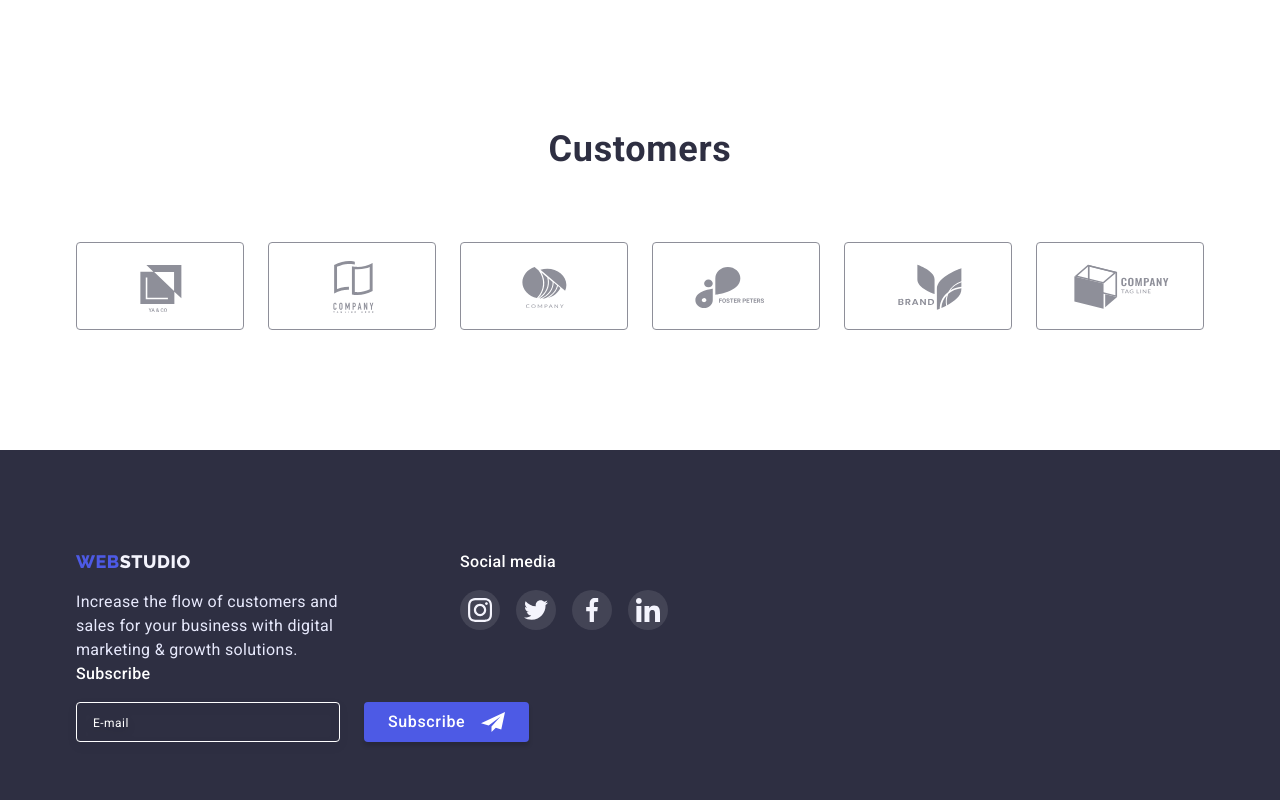
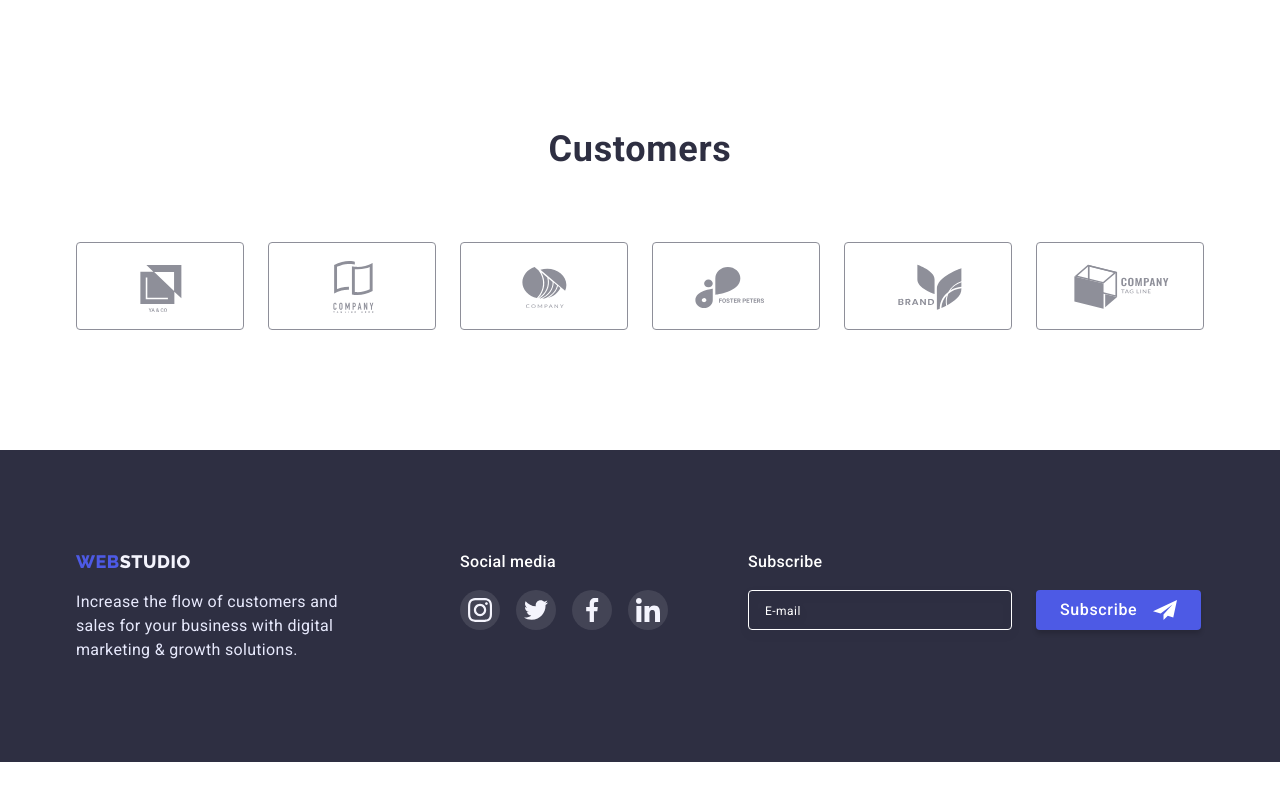
Before and after one commit to aitmil/goit-markup-hw-06, a plain HTML site: page index.html in a window 1280 px wide. Shown: the part 2473-3273 px from the top of the page. After the commit the page ends 3235 px from the top, so only its background shows below. Drawn offline with nearby package versions, Linux system fonts and the light colour scheme.

Commit message:
Update styles.css

```diff
--- a/css/styles.css
+++ b/css/styles.css
@@ -484,6 +484,11 @@ body {
   gap: 120px;
 }
 
+.footer-form-wrap {
+  display: flex;
+  gap: 80px;
+}
+
 .footer-logo-wrap {
   max-width: 264px;
 }
```
